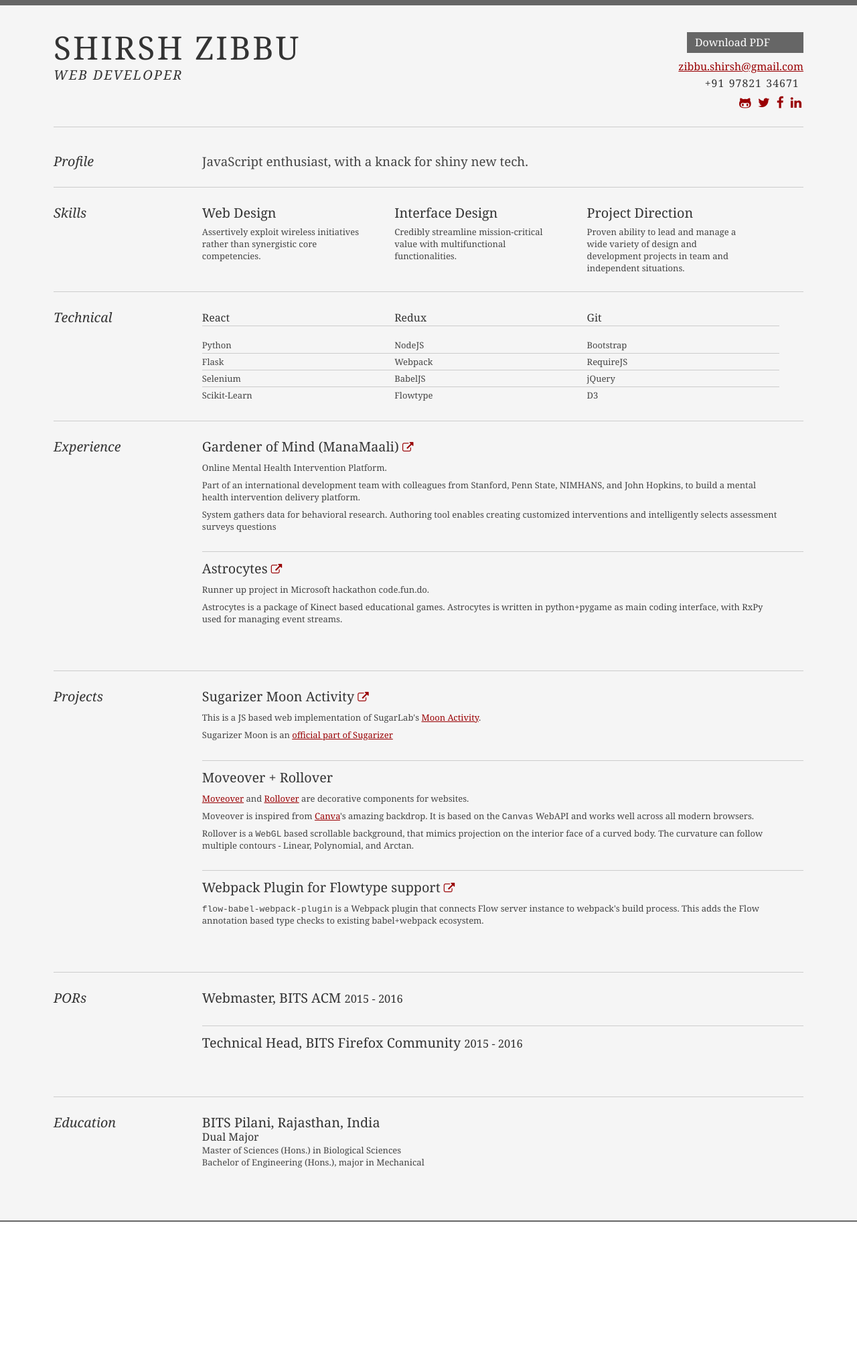
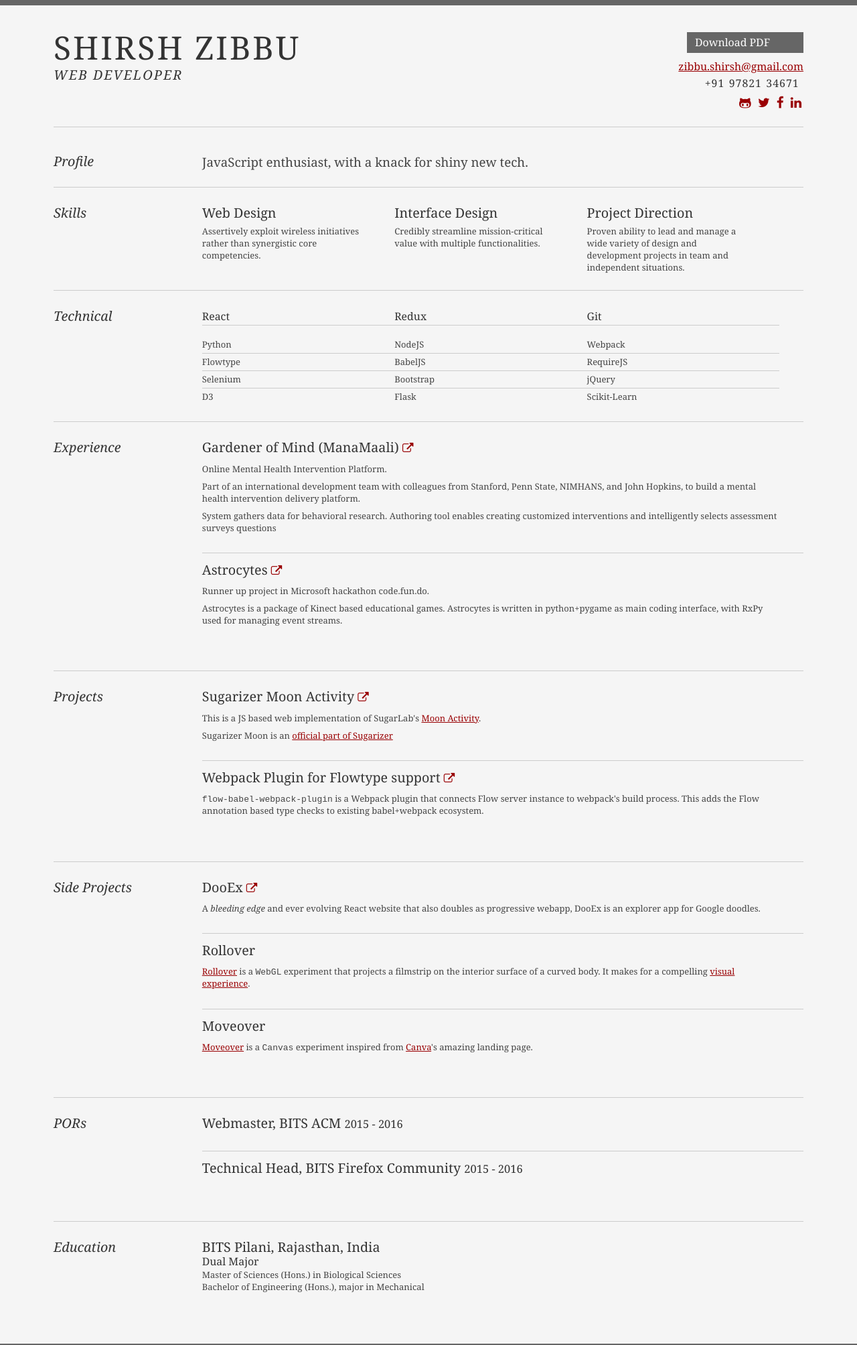
Before and after one commit to zhirzh/zhirzh.github.io, a Jekyll site: the page resume/index.html, which Jekyll copies as it is, in a window 1280 px wide. Shown: the whole page at 67% size. Built offline with Jekyll 4.4.1, drawn with Linux system fonts in a browser that asks for light colours; before the commit the page ends 1824 px from its top, so only the background shows below that.

Commit message:
update resume

```diff
--- a/resume/css/resume.css
+++ b/resume/css/resume.css
@@ -19,7 +19,7 @@
 /* //-- yui-grids style overrides -- */
 body { font-family: Georgia; color: #444; }
 #inner { padding: 10px 80px; margin: 80px auto; background: #f5f5f5; border: solid #666; border-width: 8px 0 2px 0; }
-.yui-gf { margin-bottom: 2em; padding-bottom: 2em; border-bottom: 1px solid #ccc; }
+.yui-gf { margin-bottom: 2em; padding-bottom: 1.9em; border-bottom: 1px solid #ccc; }
 
 /* //-- header, body, footer -- */
 #hd { margin: 2.5em 0 3em 0; padding-bottom: 1.5em; border-bottom: 1px solid #ccc }
@@ -39,8 +39,8 @@
 a { color: #990003 }
 a:hover { text-decoration: none; }
 strong { font-weight: bold; }
-li { line-height: 24px; border-bottom: 1px solid #ccc; }
-p.enlarge { font-size: 144%; padding-right: 6.5em; line-height: 24px; }
+li { line-height: 25px; border-bottom: 1px solid #ccc; }
+p.enlarge { font-size: 144%; padding-right: 6.5em; line-height: 25px; }
 p.enlarge span { color: #000 }
 .contact-info { margin-top: 7px; }
 .first h2 { font-style: italic; }
--- a/resume/index.html
+++ b/resume/index.html
@@ -87,6 +87,10 @@
     .yui-u {
       page-break-inside: avoid;
     }
+
+    #bd {
+      margin-bottom: 0;
+    }
   </style>
 </head>
 
@@ -163,7 +167,7 @@
 
                 <div class="talent">
                   <h2>Interface Design</h2>
-                  <p>Credibly streamline mission-critical value with multifunctional functionalities.</p>
+                  <p>Credibly streamline mission-critical value with multiple functionalities.</p>
                 </div>
 
                 <div class="talent">
@@ -195,23 +199,23 @@
               <div class="yui-u">
                 <ul class="talent">
                   <li>Python</li>
-                  <li>Flask</li>
+                  <li>Flowtype</li>
                   <li>Selenium</li>
-                  <li class="last">Scikit-Learn</li>
+                  <li class="last">D3</li>
                 </ul>
 
                 <ul class="talent">
                   <li>NodeJS</li>
-                  <li>Webpack</li>
                   <li>BabelJS</li>
-                  <li class="last">Flowtype</li>
+                  <li>Bootstrap</li>
+                  <li class="last">Flask</li>
                 </ul>
 
                 <ul class="talent">
-                  <li>Bootstrap</li>
+                  <li>Webpack</li>
                   <li>RequireJS</li>
                   <li>jQuery</li>
-                  <li class="last">D3</li>
+                  <li class="last">Scikit-Learn</li>
                 </ul>
               </div>
             </div><!-- :technical -->
@@ -298,29 +302,6 @@
                   </p>
                 </div>
 
-                <div class="job">
-                  <h2>Moveover + Rollover</h2>
-
-                  <p>
-                    <a href="https://github.com/zhirzh/moveover">Moveover</a>
-                    and
-                    <a href="https://github.com/zhirzh/rollover">Rollover</a>
-                    are decorative components for websites.
-
-                    <br />
-
-                    Moveover is inspired from
-                    <a href="https://www.canva.com/">Canva</a>'s
-                    amazing backdrop.
-                    It is based on the <code>Canvas</code> WebAPI and works well across all modern browsers.
-
-                    <br />
-
-                    Rollover is a <code>WebGL</code> based scrollable background, that mimics projection on the interior face of a curved body.
-                    The curvature can follow multiple contours - Linear, Polynomial, and Arctan.
-                  </p>
-                </div>
-
                 <div class="job last">
                   <h2>
                     Webpack Plugin for Flowtype support
@@ -336,6 +317,52 @@
                     <code>flow-babel-webpack-plugin</code>
                     is a Webpack plugin that connects Flow server instance to webpack's build process.
                     This adds the Flow annotation based type checks to existing babel+webpack ecosystem.
+                  </p>
+                </div>
+              </div>
+            </div><!-- :projects -->
+
+            <div class="yui-gf" id="projects">
+              <div class="yui-u first">
+                <h2>Side Projects</h2>
+              </div>
+
+              <div class="yui-u">
+                <div class="job">
+                  <h2>
+                    DooEx
+
+                    <small>
+                      <a href="https://github.com/zhirzh/dooex-client" target="_blank">
+                        <span class="fa fa-external-link"></span>
+                      </a>
+                    </small>
+                  </h2>
+
+                  <p>
+                    A <i>bleeding edge</i> and ever evolving React website that also doubles as progressive webapp, DooEx is an explorer app for Google doodles.
+                  </p>
+                </div>
+
+                <div class="job">
+                  <h2>Rollover</h2>
+
+                  <p>
+                    <a href="https://github.com/zhirzh/rollover">Rollover</a>
+                    is a <code>WebGL</code> experiment that projects a filmstrip on the interior surface of a curved body.
+                    It makes for a compelling
+                    <a href="https://bits-oasis.org/2016main/" target="_blank">visual experience</a>.
+                  </p>
+                </div>
+
+                <div class="job last">
+                  <h2>Moveover</h2>
+
+                  <p>
+                    <a href="https://github.com/zhirzh/moveover">Moveover</a>
+                    is a <code>Canvas</code> experiment inspired from
+                    <a href="https://www.canva.com/" target="_blank">Canva</a>'s
+                    amazing landing page.
                   </p>
                 </div>
               </div>
```
Also changed, not shown: 1 other file.
